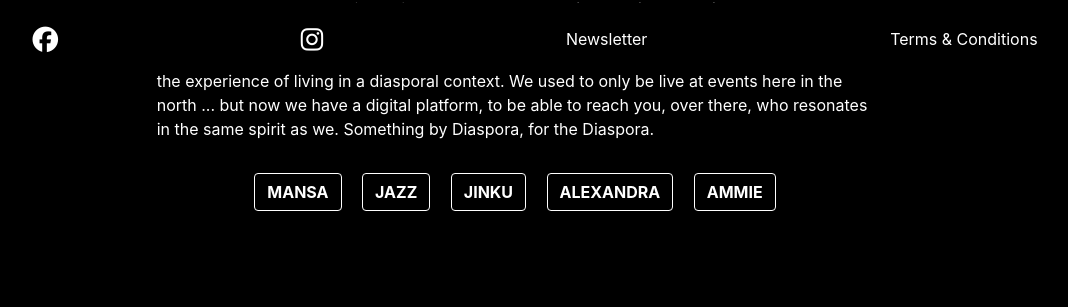
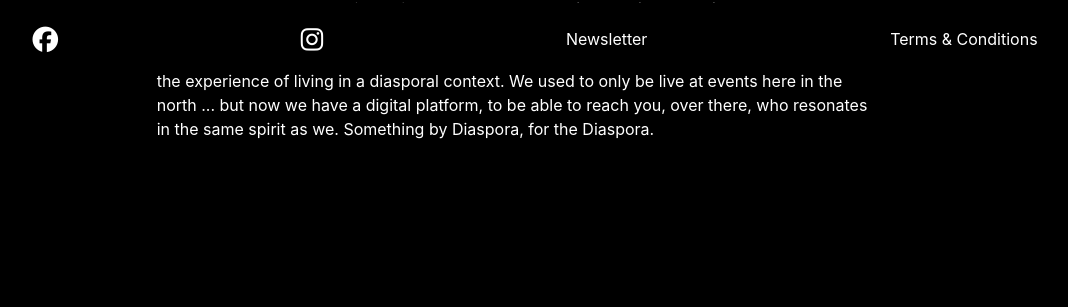
Before and after one commit to J-A-S-M-I-N-J/diaspora, a Django app: page /about/about in a window 1280 px wide. Shown: the part 729-1036 px from the top of the page, without its empty margins (125-1193 px from the left). After the commit the page ends 868 px from the top, so only its background shows below. Run offline with Django 3.2, Linux system fonts and the light colour scheme; some libraries are stand-ins or nearby versions.

Commit message:
fixed server error, adding final touches to the site overall

```diff
--- a/about/templates/about.html
+++ b/about/templates/about.html
@@ -47,26 +47,6 @@
                     </div>
                 </div>
             </div>
-            <div class="row">
-                <div class="col-12 my-2 text-center mx-auto">
-
-                    <a class="logo-font btn btn-black-inverted font-weight-bold text-white m-2" href="https://www.instagram.com/mansamusik/" rel="noopener">
-                        Mansa
-                    </a>
-                    <a class="logo-font btn btn-black-inverted font-weight-bold  text-white m-2" href="https://www.instagram.com/jazz08042/" rel="noopener">
-                        Jazz
-                    </a>
-                    <a  class="logo-font btn btn-black-inverted font-weight-bold text-white m-2" href="https://www.instagram.com/jinkubeats/" rel="noopener">
-                        Jinku
-                    </a>
-                    <a class="logo-font btn btn-black-inverted font-weight-bold text-white m-2" href="https://www.instagram.com/alexandradabo/" rel="noopener">
-                        Alexandra
-                    </a>
-                    <a class="logo-font btn btn-black-inverted font-weight-bold text-white m-2" href="https://www.instagram.com/tabascogurl/" rel="noopener">
-                        Ammie
-                    </a>
-                </div>
-            </div>
         </div>
     </div>
 {% endblock %}
--- a/blog/templates/blog.html
+++ b/blog/templates/blog.html
@@ -44,7 +44,7 @@
             </div>
         </div>
     </div>
-
+</div>
         {% if request.user.is_superuser %}
 
         {% endif %}
@@ -63,5 +63,5 @@
             {% endif %}
         </ul>
     </nav>
-</div>
+
 {%endblock%}
--- a/booking/templates/booking.html
+++ b/booking/templates/booking.html
@@ -17,7 +17,7 @@
         </div>
     </div>
     <div class="overlay"></div>
-    <div class="container">
+    <div class="container mt-2">
         <div class="row">
             <div class="col-10 col-m-8 col-lg-8 border-white-w mb-2 mt-4 mx-auto">
                 <p class="text-white py-2 text-center">Wanna collab? Reach out to us!</p>
--- a/contact/templates/contact.html
+++ b/contact/templates/contact.html
@@ -24,9 +24,10 @@
                         <h3 class="my-3 text-uppercase">Contact & Other Info</h3>
                             <ul class="contact-page-list unstyled border-white-w my-2 text-uppercase">
                                 <li class="mt-3">
-                                    <h5>Email</h5><p class="text-purple-light">Contact@diaspora.se
+                                    <h5>Email</h5>
+                                    <a class="text-purple-light" href="mailto:Contact@diaspora.se">Contact@Diaspora.Se</a>
                                         <i class="fa fa-envelope-o pl-1" aria-hidden="true"></i>
-                                    </p>
+                                </a>
                                 </li>
                                 <li class="my-2">
                                     <h5>Instagram</h5>
--- a/home/templates/home/index.html
+++ b/home/templates/home/index.html
@@ -15,7 +15,7 @@
     </div>
 </div>
     <div class="overlay"></div>
-        <div class="container ml-auto mr-auto col-xs-12 col-sm-12 col-md-10 col-lg-11 col-xl-10 d-flex flex-row justify-content-center">
+        <div class="container ml-auto mr-auto col-xs-12 col-sm-12 col-md-10 col-lg-11 col-xl-8 d-flex flex-row justify-content-center">
                 <div class="row justify-content-center">
                     <div class="px-3 py-3">
                         <a href="{% url 'about' %}">
--- a/music/templates/music.html
+++ b/music/templates/music.html
@@ -32,12 +32,12 @@
             </div>
         </div>
         <div class="row">
-                <div class="col-10 col-m-8 col-lg-6 mx-auto">
+                <div class="col-10 col-m-8 col-lg-6 col-xl-4 mb-3 mx-auto">
                     <a>
                         <img class="card-img-top img-fluid border border-white"  src="{{ artist.artist_image.url }}" alt="{{ product.artist_name }}">
                     </a>
                 </div>
-                <div class="col-10 col-m-8 col-lg-6 mx-auto mt-5 mb-3">
+                <div class="col-10 col-m-8 col-lg-6 col-xl-4 mx-auto mb-3">
                     <p class="text-center text-white">{{ artist.artist_bio | safe }}</p>
                 </div>
             </div>
```
